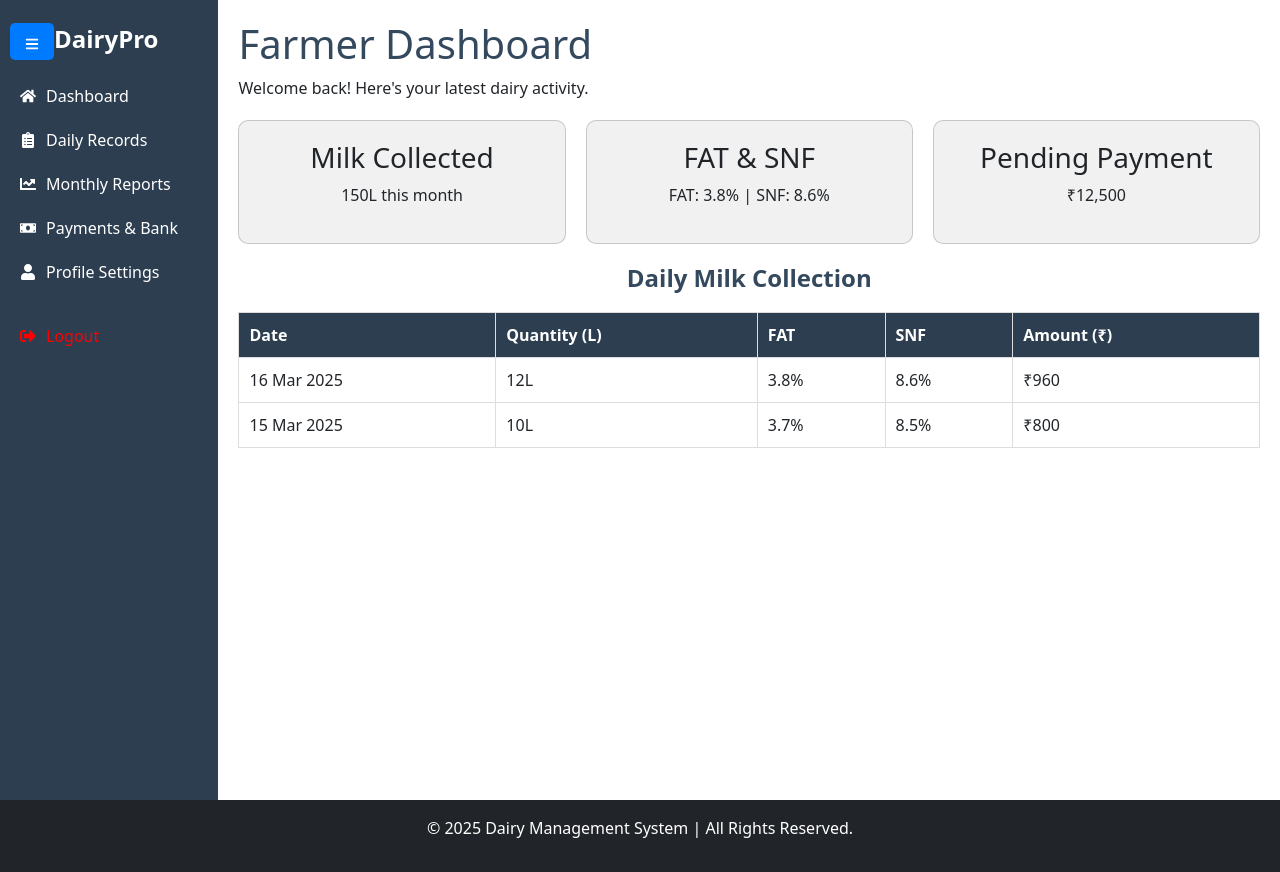
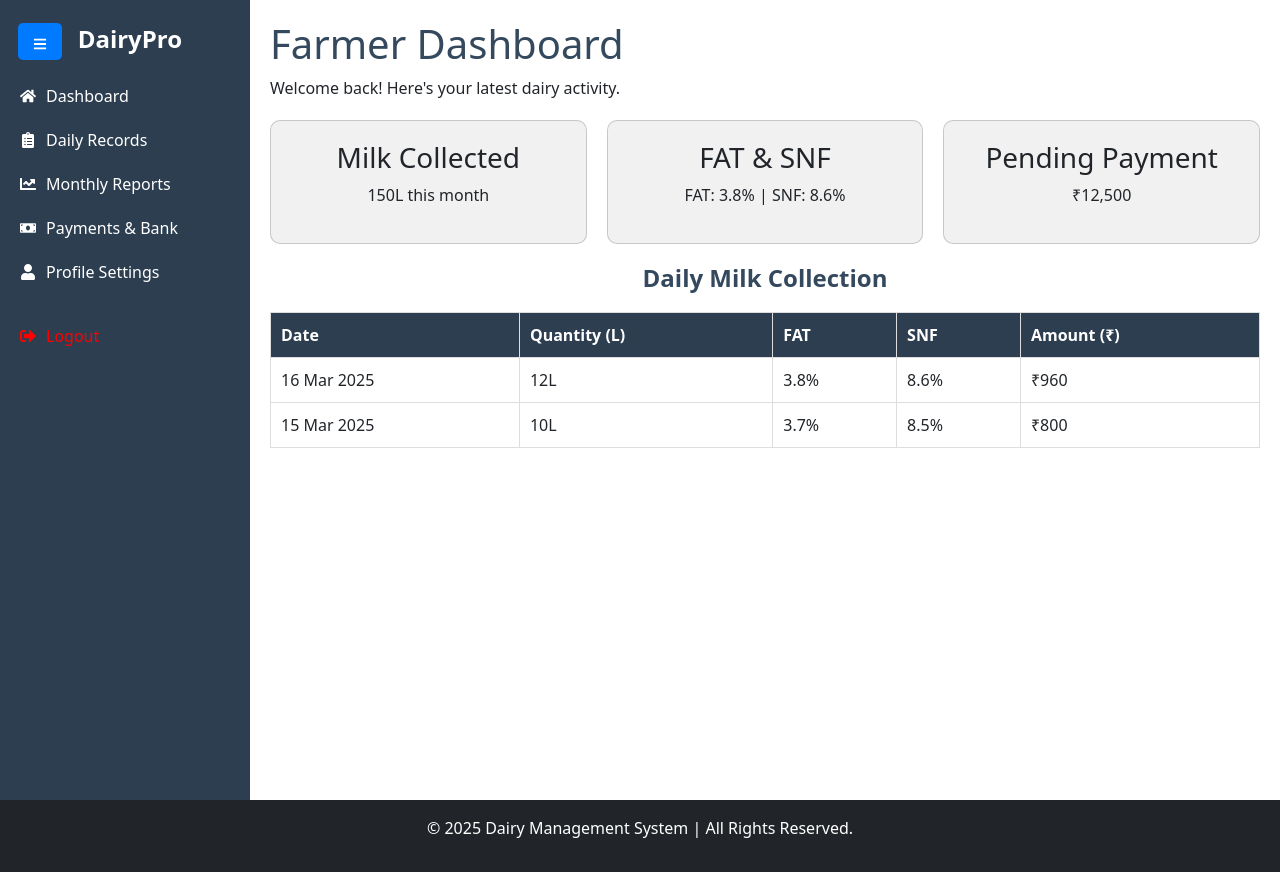
Before and after one commit to Shelke06/DairyManagement, a React (Vite) app: page /farmer-dashboard in a window 1280 px wide. Built offline with nearby package versions, Linux system fonts and the light colour scheme.

Commit message:
Update files

```diff
--- a/src/styles/FarmerDashboard.css
+++ b/src/styles/FarmerDashboard.css
@@ -8,7 +8,7 @@
     display: none;
   }
   /* Sidebar */
-  .sidebar {''
+  .sidebar {
     width: 250px;
     background: #2c3e50;
     color: white;
```
